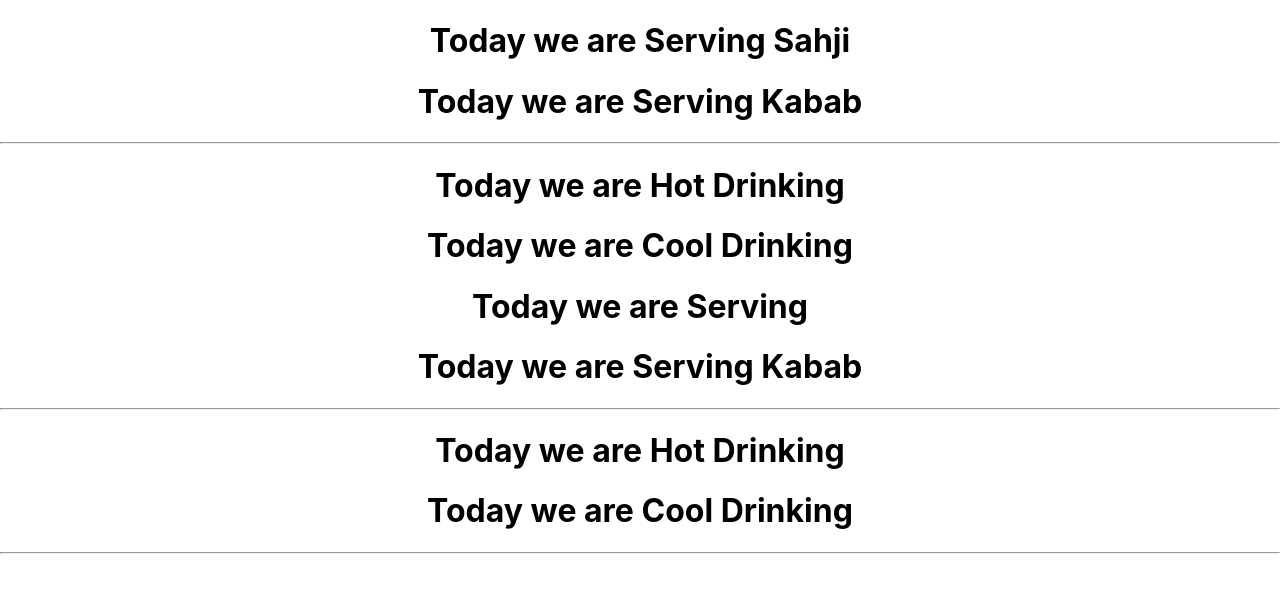
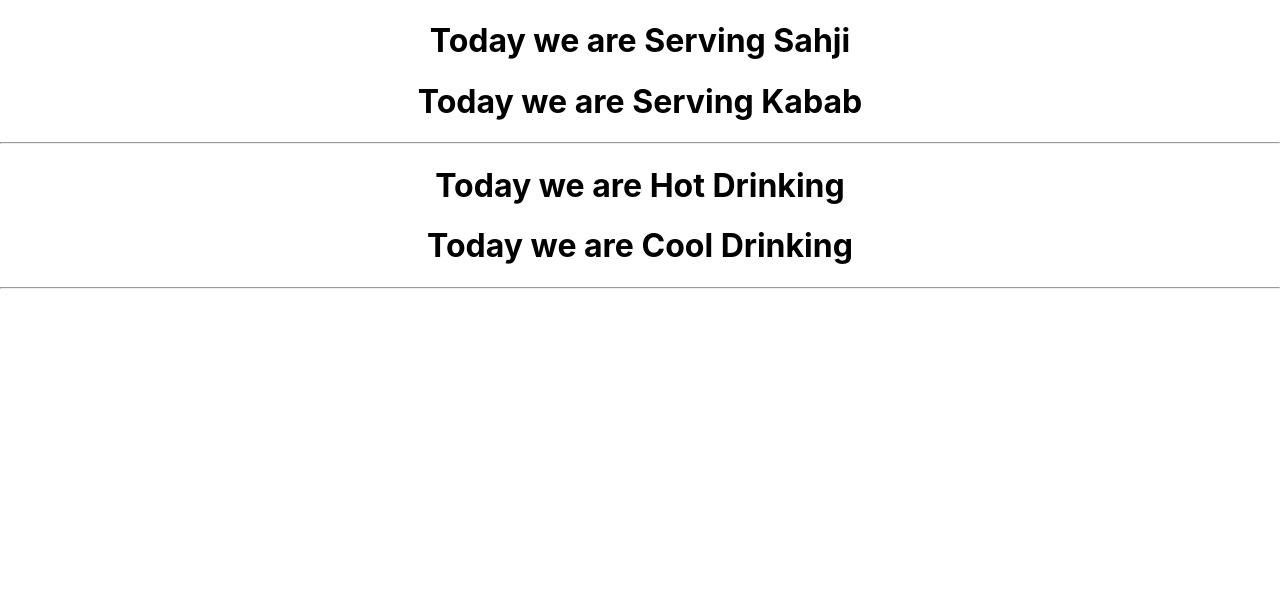
Before and after one commit to ismardoi2001/react-assignment2, a React (Create React App) app: page / in a window 1280 px wide. Shown: the top 592 px of the page. Built offline with nearby package versions, Linux system fonts and the light colour scheme.

Commit message:
update task

```diff
--- a/src/App.js
+++ b/src/App.js
@@ -7,7 +7,7 @@ function App(){
     <div className ="App">
     {/*<dinner></dinner>*/}
     <Dinner dishName ="Sahji" SweetDish="Kabab"/>
-    <Dinner   nnb  b  ="Sahji" SweetDish="Kabab"/>
+
 
     <hr/>
     </div>
```
